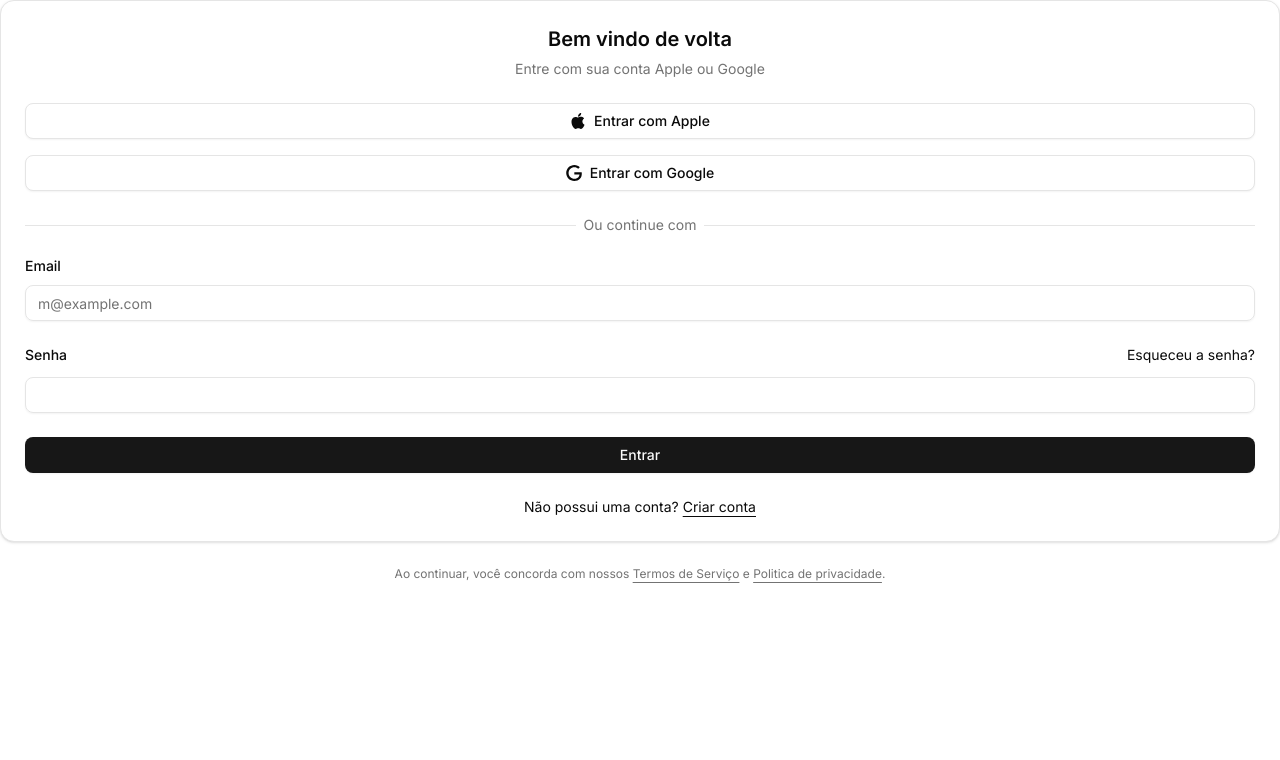
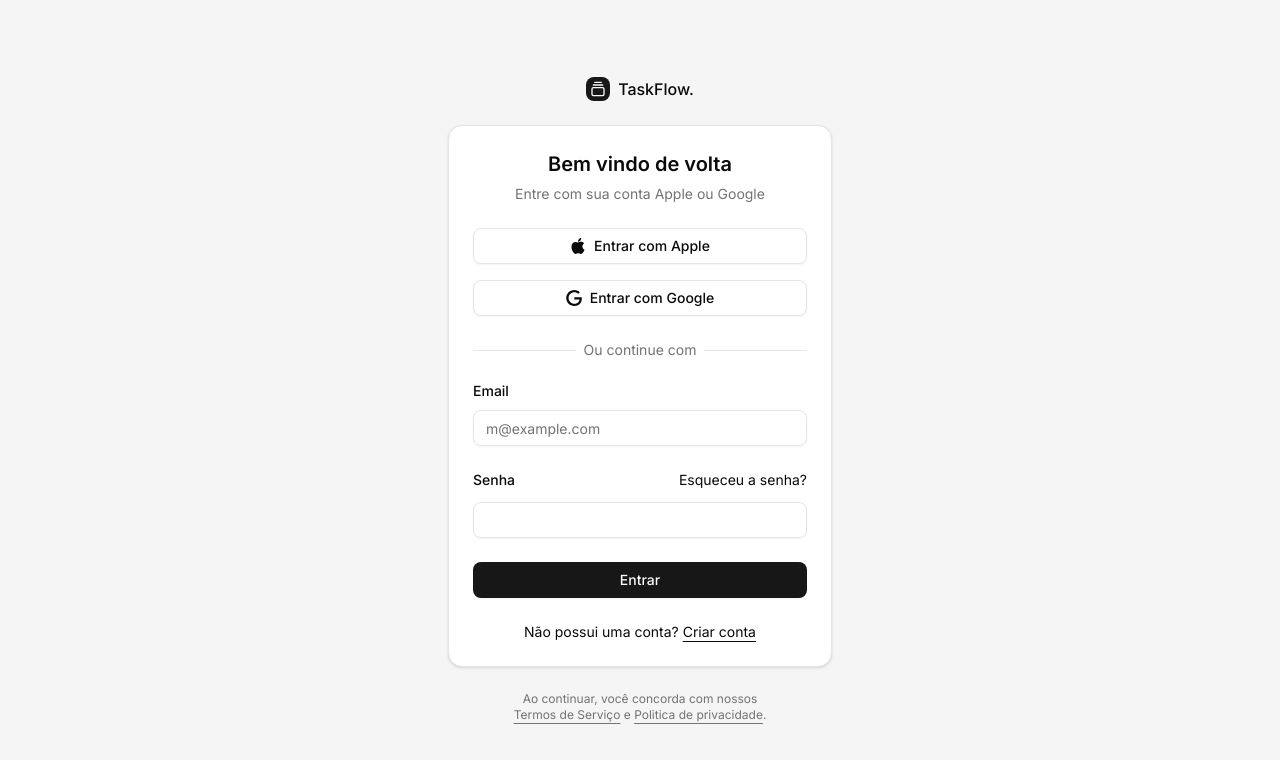
Before and after one commit to Zuk3s/PrismaFlow, a Next.js app: page /login in a window 1280 px wide. Shown: the top 760 px of the page. Built offline with nearby package versions, Linux system fonts and the light colour scheme.

Commit message:
Feat: Add authentication layout with centered content
Introduces a reusable layout component for authentication pages,
featuring a centered card and branded navigation link to enhance
user experience and maintain visual consistency.

```diff
--- /dev/null
+++ b/src/app/(auth)/layout.tsx
@@ -0,0 +1,26 @@
+import { Clock, GalleryVerticalEnd } from 'lucide-react'
+import Link from 'next/link'
+import type React from 'react'
+
+interface AuthLayoutProps {
+  children: React.ReactNode
+}
+
+export default function AuthLayout({ children }: AuthLayoutProps) {
+  return (
+    <div className="bg-muted flex min-h-svh flex-col items-center justify-center gap-6 p-6 md:p-10">
+      <div className="flex w-full max-w-sm flex-col gap-6">
+        <Link
+          href="/"
+          className="flex items-center gap-2 self-center font-medium"
+        >
+          <div className="bg-primary text-primary-foreground flex size-6 items-center justify-center rounded-md">
+            <GalleryVerticalEnd className="size-4" />
+          </div>
+          TaskFlow.
+        </Link>
+        {children}
+      </div>
+    </div>
+  )
+}
```
